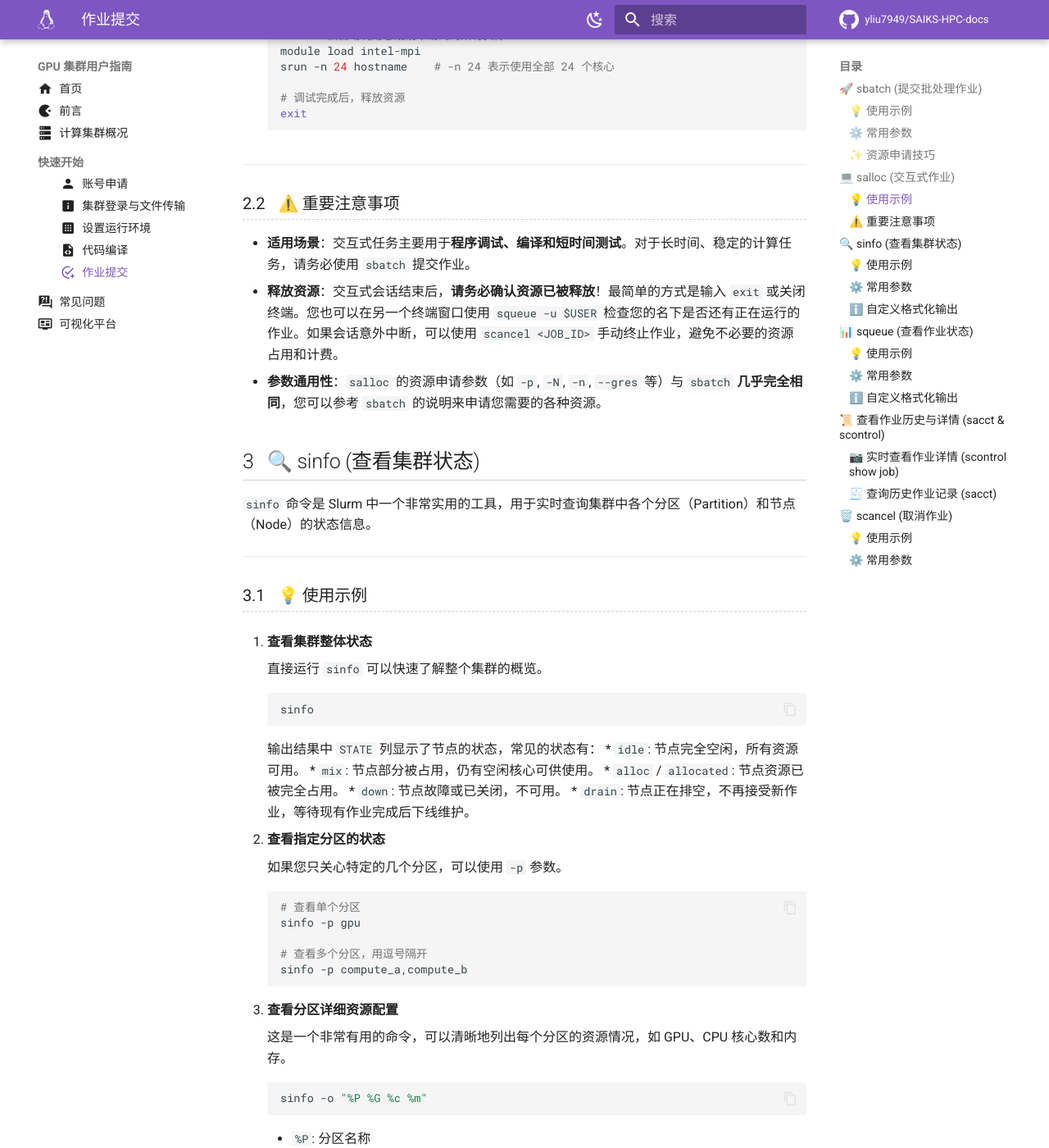
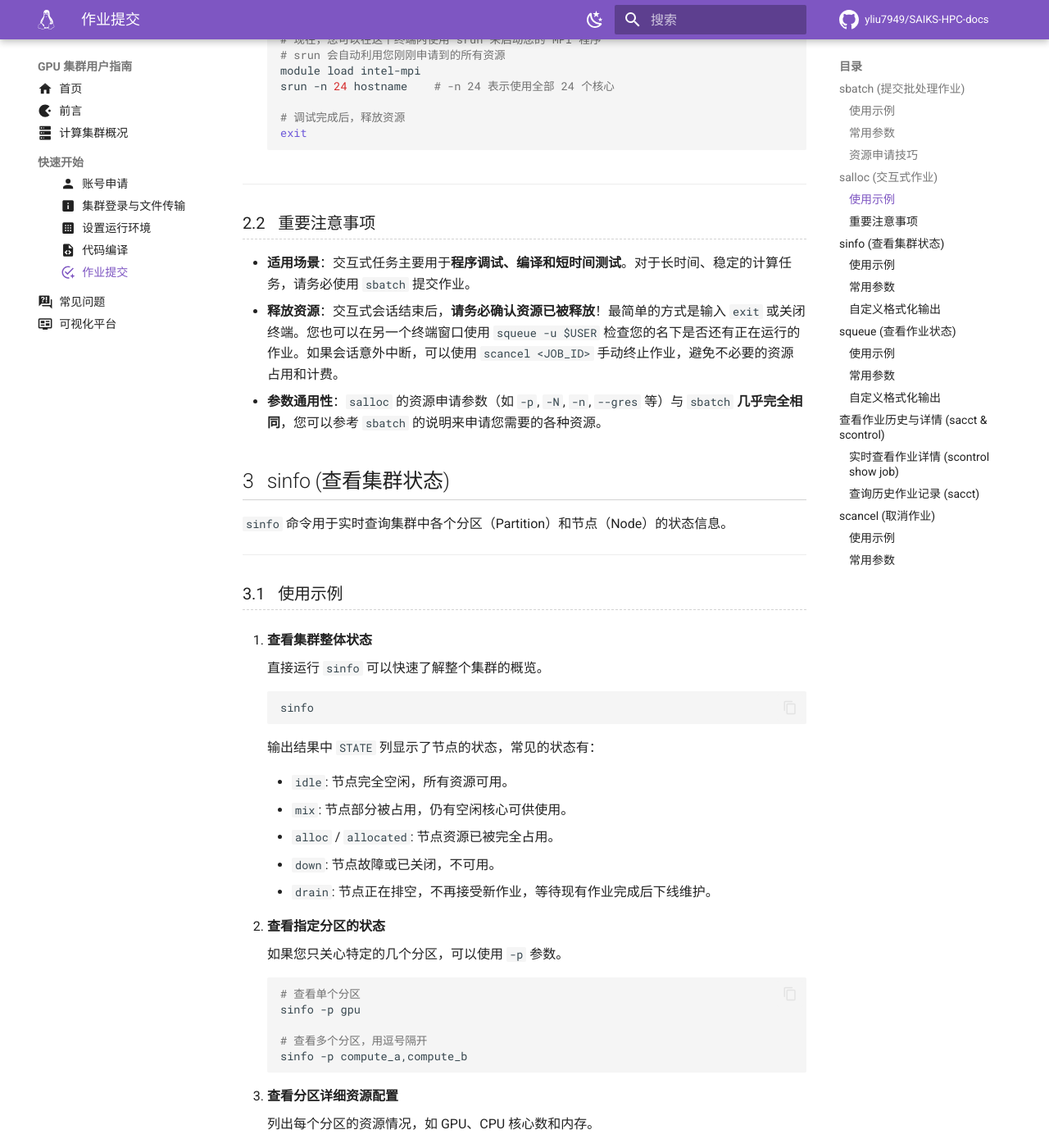
Before and after one commit to yliu7949/SAIKS-HPC-docs, an MkDocs documentation site: the page built from docs/guideline/slurm.md, in a window 1280 px wide and 1400 px high, scrolled down 5822 px. Shown: the whole window at 82% size. Built offline with MkDocs 1.6.1 and Material for MkDocs 9.7.7, drawn with Linux system fonts in a browser that asks for light colours; comment, search, counter and statistics services are not loaded; some of the changed text lies outside the part shown.

Commit message:
解决图片不清晰和图标问题

````diff
--- a/docs/guideline/slurm.md
+++ b/docs/guideline/slurm.md
@@ -4,23 +4,21 @@ icon: material/checkbox-marked-circle-auto-outline
 
 # 作业管理 {#slurm}
 
-## 🚀 sbatch (提交批处理作业)
+## sbatch (提交批处理作业)
 
 `sbatch` 命令用于向 Slurm 作业调度系统提交一个作业脚本，以便在计算节点上执行。用户需将计算任务和资源申请需求编写在脚本文件中，然后通过 `sbatch` 提交。
 
-ℹ️ **为什么需要通过 `sbatch` 提交作业？**
+ **为什么需要通过 `sbatch` 提交作业？**
 
 高性能计算集群是由众多服务器组成的分布式系统。当您登录集群时，您所在的是**登录节点**。登录节点资源有限，仅用于文件管理、代码编辑和作业提交等轻量级任务。**严禁在登录节点上直接运行计算程序**。您必须通过 `sbatch` 等命令向作业调度系统申请计算资源（如 CPU核心、内存、GPU等），由系统将您的任务分配到合适的**计算节点**上运行。
 
 ---
 
-### 💡 使用示例
-
-我们从一个简单的例子开始，逐步介绍 GPU 作业和多节点并行作业的提交方法。
+### 使用示例
 
 1.  **单节点单核心作业**
 
-    这是一个最基础的作业脚本，它申请一个 CPU 核心来执行任务。
+    申请一个 CPU 核心来执行任务。
 
     **job.sh**
     ```bash
@@ -53,7 +51,7 @@ icon: material/checkbox-marked-circle-auto-outline
 
     <br>
 
-    🔍 **如何查看可用的分区和QOS？**
+    **如何查看可用的分区和QOS？**
 
     *   **查看可用分区 (Partition):**
         ```shell
@@ -93,7 +91,7 @@ icon: material/checkbox-marked-circle-auto-outline
 
     <br>
 
-    ⚠️ **注意事项**
+    **注意事项**
 
     *   并非所有节点都配备 GPU。请使用 `sinfo -o "%P %G"` 命令查看哪些分区包含 GPU 资源 (`%G` 列会显示 gpu 类型及数量)。
     *   在某些集群中，GPU 和 CPU 核心是按比例绑定的。例如，一个节点有 4 块 GPU 和 64 个 CPU 核心，那么申请 1 块 GPU 时，您最多可能只能使用 16 个 CPU 核心。超额申请 CPU 核心可能会导致作业排队时间变长或计费增加。
@@ -128,7 +126,7 @@ icon: material/checkbox-marked-circle-auto-outline
 
 ---
 
-### ⚙️ 常用参数
+### 常用参数
 
 | 参数 (Parameter) | 简写 | 说明 |
 | :--- | :--- | :--- |
@@ -152,7 +150,7 @@ icon: material/checkbox-marked-circle-auto-outline
 
 ---
 
-### ✨ 资源申请技巧
+### 资源申请技巧
 
 1.  **资源参数的优先级**
 
@@ -176,17 +174,19 @@ icon: material/checkbox-marked-circle-auto-outline
         1.  在同一个节点上申请更多的核心 (`-n` 或 `--ntasks-per-node`)。
         2.  切换到一个内存更大的分区（如果可用）。
 
-## 💻 salloc (交互式作业)
+## salloc (交互式作业)
 
 `salloc` 命令用于实时申请计算资源，并为您创建一个交互式的会话。这允许您直接登录到计算节点上进行调试、软件测试或执行需要实时交互的命令。
 
-ℹ️ **`salloc` 与 `sbatch` 的核心区别**
+**`salloc` 与 `sbatch` 的核心区别**
+
 *   **`sbatch`**：**非交互式**。您将所有指令写入一个脚本，提交后由系统在后台自动执行，您只需等待结果。适用于成熟的、无需干预的计算任务。
+
 *   **`salloc`**：**交互式**。您申请资源后，会得到一个在计算节点上的命令行 Shell。您可以像在本地终端一样逐条输入命令并立即看到反馈。适用于程序调试、环境配置和短时间测试。
 
 ---
 
-### 💡 使用示例
+### 使用示例
 
 1.  **申请单节点多核心**
 
@@ -247,19 +247,19 @@ icon: material/checkbox-marked-circle-auto-outline
 
 ---
 
-### ⚠️ 重要注意事项
+### 重要注意事项
 
 *   **适用场景**：交互式任务主要用于**程序调试、编译和短时间测试**。对于长时间、稳定的计算任务，请务必使用 `sbatch` 提交作业。
 *   **释放资源**：交互式会话结束后，**请务必确认资源已被释放**！最简单的方式是输入 `exit` 或关闭终端。您也可以在另一个终端窗口使用 `squeue -u $USER` 检查您的名下是否还有正在运行的作业。如果会话意外中断，可以使用 `scancel <JOB_ID>` 手动终止作业，避免不必要的资源占用和计费。
 *   **参数通用性**：`salloc` 的资源申请参数（如 `-p`, `-N`, `-n`, `--gres` 等）与 `sbatch` **几乎完全相同**，您可以参考 `sbatch` 的说明来申请您需要的各种资源。
 
-## 🔍 sinfo (查看集群状态)
+## sinfo (查看集群状态)
 
-`sinfo` 命令是 Slurm 中一个非常实用的工具，用于实时查询集群中各个分区（Partition）和节点（Node）的状态信息。
+`sinfo` 命令用于实时查询集群中各个分区（Partition）和节点（Node）的状态信息。
 
 ---
 
-### 💡 使用示例
+### 使用示例
 
 1.  **查看集群整体状态**
 
@@ -270,10 +270,15 @@ icon: material/checkbox-marked-circle-auto-outline
     ```
 
     输出结果中 `STATE` 列显示了节点的状态，常见的状态有：
+
     *   `idle`: 节点完全空闲，所有资源可用。
+
     *   `mix`: 节点部分被占用，仍有空闲核心可供使用。
+
     *   `alloc` / `allocated`: 节点资源已被完全占用。
+
     *   `down`: 节点故障或已关闭，不可用。
+
     *   `drain`: 节点正在排空，不再接受新作业，等待现有作业完成后下线维护。
 
 2.  **查看指定分区的状态**
@@ -290,7 +295,7 @@ icon: material/checkbox-marked-circle-auto-outline
 
 3.  **查看分区详细资源配置**
 
-    这是一个非常有用的命令，可以清晰地列出每个分区的资源情况，如 GPU、CPU 核心数和内存。
+    列出每个分区的资源情况，如 GPU、CPU 核心数和内存。
 
     ```shell
     sinfo -o "%P %G %c %m"
@@ -303,7 +308,7 @@ icon: material/checkbox-marked-circle-auto-outline
 
 ---
 
-### ⚙️ 常用参数
+### 常用参数
 
 | 参数 (Parameter) | 简写 | 说明 |
 |:---|:---|:---|
@@ -318,7 +323,7 @@ icon: material/checkbox-marked-circle-auto-outline
 
 ---
 
-### ℹ️ 自定义格式化输出
+### 自定义格式化输出
 
 `sinfo` 提供了强大的格式化输出功能，通过 `-o <format_string>` 或 `--format=<format_string>` 参数，您可以精确控制需要显示的内容。
 
@@ -352,13 +357,13 @@ sinfo -o "%.15P %.5a %.10l %.6D %.6t %N"
 
 这将生成一个非常清晰、对齐的表格，便于快速掌握集群资源状况。
 
-## 📊 squeue (查看作业状态)
+## squeue (查看作业状态)
 
 `squeue` 命令用于查看作业队列中的作业状态，是监控自己提交任务进展的核心工具。
 
 ---
 
-### 💡 使用示例
+### 使用示例
 
 1.  **查看队列中的所有作业**
 
@@ -369,6 +374,7 @@ sinfo -o "%.15P %.5a %.10l %.6D %.6t %N"
     ```
 
     默认输出包含以下列：
+
     *   `JOBID`: 唯一的作业 ID。
     *   `PARTITION`: 作业所在的分区。
     *   `NAME`: 作业的名称。
@@ -382,7 +388,7 @@ sinfo -o "%.15P %.5a %.10l %.6D %.6t %N"
 
 2.  **只查看自己的作业**
 
-    这是最常用的功能。使用 `-u` 参数可以筛选特定用户的作业。
+    使用 `-u` 参数可以筛选特定用户的作业。
 
     ```shell
     # 使用环境变量 $USER 自动填充当前用户名
@@ -411,7 +417,7 @@ sinfo -o "%.15P %.5a %.10l %.6D %.6t %N"
 
 ---
 
-### ⚙️ 常用参数
+### 常用参数
 
 | 参数 (Parameter) | 简写 | 说明 |
 |:---|:---|:---|
@@ -426,7 +432,7 @@ sinfo -o "%.15P %.5a %.10l %.6D %.6t %N"
 
 ---
 
-### ℹ️ 自定义格式化输出
+### 自定义格式化输出
 
 通过 `-o <format_string>` 或 `--format=<format_string>` 参数，您可以完全自定义 `squeue` 的输出内容和格式。
 
@@ -455,16 +461,16 @@ sinfo -o "%.15P %.5a %.10l %.6D %.6t %N"
 squeue -o "%.18i %.9P %.12j %.12u %.8T %.10M %.16l %.6D %R"
 ```
 
-## 📜 查看作业历史与详情 (`sacct` & `scontrol`)
+## 查看作业历史与详情 (`sacct` & `scontrol`)
 
-当您需要查询作业的详细信息时，`sacct` 和 `scontrol show job` 是两个最核心的工具。它们各有侧重：
+需要查询作业的详细信息时，可以使用`sacct` 和 `scontrol show job` 两个工具。它们各有侧重：
 
 *   `scontrol show job`: 提供**正在运行**或**刚结束**作业的**实时、详尽**快照。是调试问题的首选。
 *   `sacct`: 用于查询**已完成**作业的**历史会计记录**，如资源使用情况、状态码等。是进行回顾性分析的工具。
 
 ---
 
-### 📷 实时查看作业详情 (`scontrol show job`)
+### 实时查看作业详情 (`scontrol show job`)
 
 `scontrol show job <job_id>` 命令可以显示一个作业极其全面的配置和状态信息，但其数据具有时效性，通常只能查询正在运行或在系统缓存中的近期作业。
 
@@ -483,12 +490,12 @@ scontrol show job 7454119
 *   `StdOut`, `StdErr`: 标准输出和标准错误文件的路径。
 *   `Command`: 提交的命令或脚本路径。
 
-⚠️ **注意**
+**注意**
 此命令直接从 Slurm 控制器的内存中读取数据，因此无法查询很久以前的历史作业。如果查询失败，请使用 `sacct` 命令。
 
 ---
 
-### 🧾 查询历史作业记录 (`sacct`)
+### 查询历史作业记录 (`sacct`)
 
 `sacct` 命令通过查询 Slurm 的会计数据库来获取作业信息，因此它可以检索到所有**已完成**的历史作业记录。
 
@@ -499,6 +506,7 @@ sacct -j 7454119
 ```
 
 默认输出会展示作业的主要步骤和信息，包括：
+
 *   `JobID`: 作业ID。
 *   `JobName`: 作业名。
 *   `Partition`: 分区。
@@ -540,19 +548,19 @@ sacct --format=$FORMAT -j 7454119
 | `Elapsed` | 总运行时长 |
 | `NodeList` | 运行节点列表 |
 
-## 🗑️ scancel (取消作业)
+## scancel (取消作业)
 
 `scancel` 命令用于取消您已经提交到队列中的作业，无论是正在排队的（Pending）还是正在运行的（Running）。
 
-⚠️ **重要：** 您只能取消属于您自己账户下的作业。
+**重要：** 您只能取消属于您自己账户下的作业。
 
 -----
 
-### 💡 使用示例
+### 使用示例
 
 1.  **取消单个作业**
 
-    这是最直接的用法。只需提供要取消的作业ID即可。
+    只需提供要取消的作业ID。
 
     ```shell
     # 取消作业 ID 为 123 的作业
````
Also changed, not shown: other parts of docs/guideline/slurm.md (+7 -6 lines), docs/images/login/11.png, docs/images/login/4.png.
